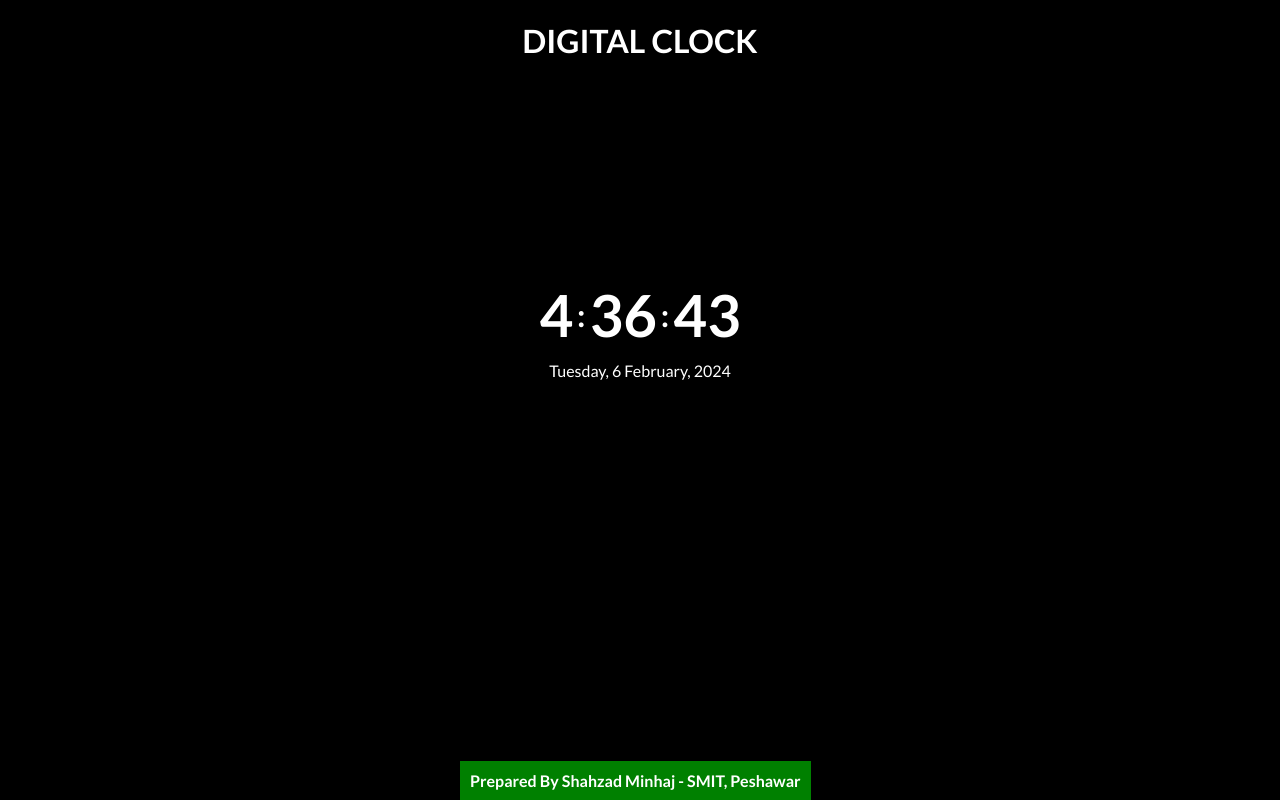
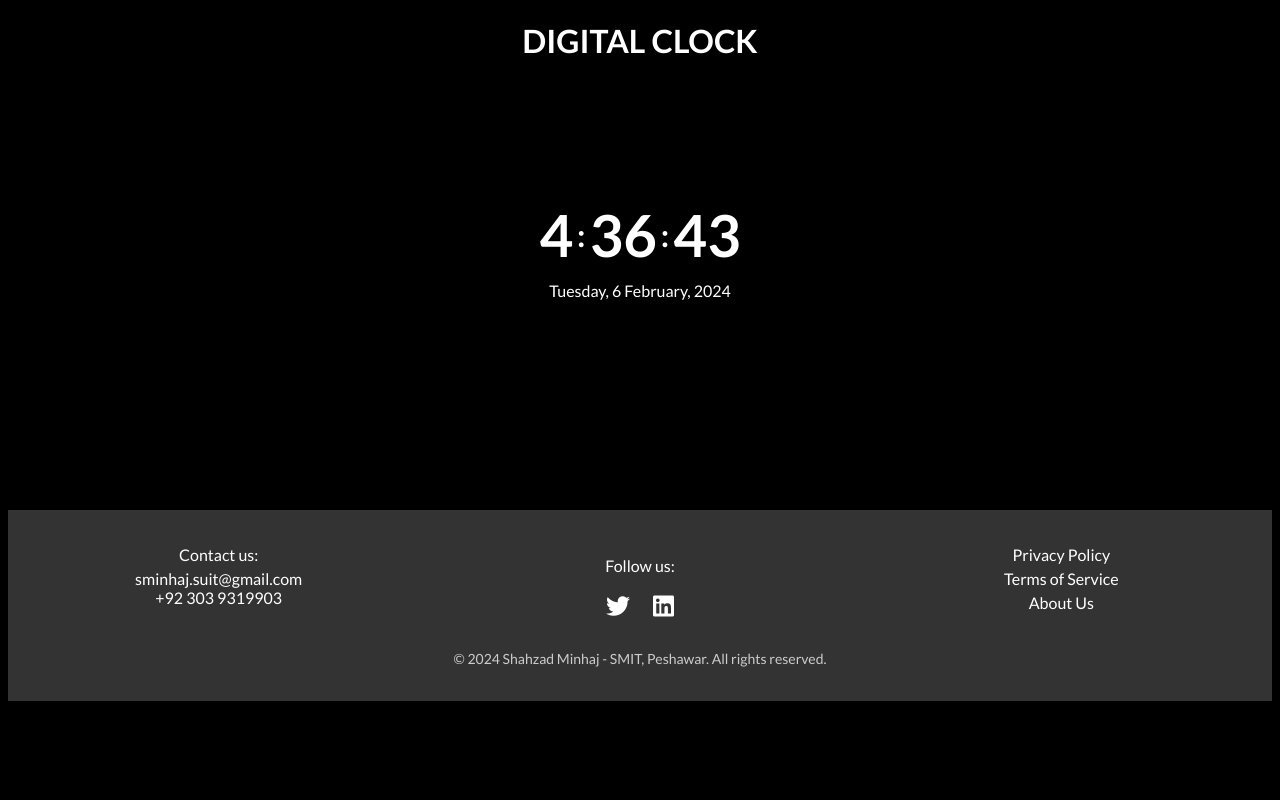
Before and after one commit to Shahzad-Minhaj/DigitalClock, a plain HTML site: page index.html in a window 1280 px wide. Drawn offline with Linux system fonts and the light colour scheme.

Commit message:
Final Commit

```diff
--- a/css/style.css
+++ b/css/style.css
@@ -8,7 +8,9 @@ table{
     margin: 0 auto;
 
 }
-
+#tab1{
+    margin-top: 130px;
+}
 #hour, #mins, #sec{
     font-size: 58px;
     font-weight: bolder;
@@ -17,17 +19,66 @@ table{
     font-size: 15px;
     font-weight: bold;
 }
-footer{
-    position: absolute;
-    bottom: 0px;
-    left: 460px;
-    background-color: green;
+
+main{
+    min-height: 40vh;
+    align-items: center;
+}
+footer {
+    background-color: #333;
+    color: #fff;
+    padding: 20px 0;
+    text-align: center;
+  }
+
+  .footer-content {
+    display: flex;
+    justify-content: space-around;
+    flex-wrap: wrap;
+  }
+
+  .contact-info,
+  .social-links,
+  .footer-links {
+    flex: 1;
+    margin: 10px;
+  }
+  .contact-info a{
+    text-decoration: none;
+    color: white;
     font-size: medium;
-    font-weight: bold;
-    padding: 10px;
+  }
+  .contact-info a:hover{
+    text-decoration: underline;
+  }
 
+  .contact-info p {
+    margin: 5px 0;
+  }
 
-}
-#tab1{
-    margin-top: 210px;
-}
+  .social-links a {
+    font-size: 24px;
+    color: #fff;
+    margin: 0 10px;
+    text-decoration: none;
+  }
+
+  .footer-links a {
+    color: #fff;
+    text-decoration: none;
+    display: block;
+    margin: 5px 0;
+  }
+
+  .footer-links a:hover {
+    text-decoration: underline;
+  }
+
+  .copyright {
+    margin-top: 20px;
+  }
+
+  .copyright p {
+    font-size: 14px;
+    color: #ccc;
+  }
--- a/index.html
+++ b/index.html
@@ -8,7 +8,8 @@
     <link rel="preconnect" href="https://fonts.googleapis.com">
 <link rel="preconnect" href="https://fonts.gstatic.com" crossorigin>
 <link href="https://fonts.googleapis.com/css2?family=Lato:ital,wght@0,100;0,300;0,400;0,700;0,900;1,100;1,300;1,400;1,700;1,900&display=swap" rel="stylesheet">
-    <link rel="stylesheet" href="css/style.css">
+<link rel="stylesheet" href="css/style.css">
+<link rel="stylesheet" href="https://cdnjs.cloudflare.com/ajax/libs/font-awesome/6.0.0-beta3/css/all.min.css">
 
 </head>
 <body>
@@ -32,8 +33,32 @@
             </tr>
     </table>
 </main>
-<footer> Prepared By Shahzad Minhaj - SMIT, Peshawar</footer>
+<footer>
+    <div class="footer-content">
+      <div class="contact-info">
+        <p>Contact us:</p>
+        <a href="mailto:sminhaj.suit@gmail.com">sminhaj.suit@gmail.com</a><br>
+        <a href="tel:+923039319903">+92 303 9319903</a>
+      </div>
+
+      <div class="social-links">
+        <p>Follow us:</p>
+        <a href="" target="_blank" title="Twitter"><i class="fab fa-twitter"></i></a>
+        <a href="https://www.linkedin.com/in/shahzad-minhaj/" target="_blank" title="LinkedIn"><i class="fab fa-linkedin"></i></a>
+      </div>
+
+      <div class="footer-links">
+        <a href="#">Privacy Policy</a>
+        <a href="#">Terms of Service</a>
+        <a href="#">About Us</a>
+      </div>
+    </div>
+
+    <div class="copyright">
+      <p>&copy; 2024 Shahzad Minhaj - SMIT, Peshawar. All rights reserved.</p>
+    </div>
+  </footer>
+
 <script src="script.js"></script>
-
 </body>
 </html>
```
